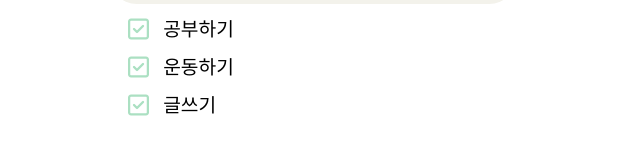
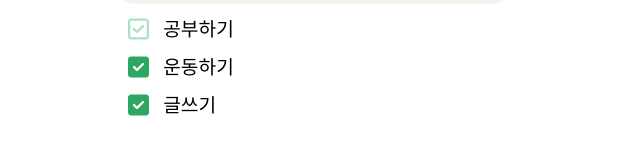
Before and after one commit to yewonbahn/my-todo1, a Vue app: page / in a window 1280 px wide. Shown: the part 151-306 px from the top of the page, without its empty margins (0-640 px from the left). Built offline with nearby package versions, Linux system fonts and the light colour scheme.

Commit message:
feat: 1. 할일 목록 리스팅 오류 수정

```diff
--- a/src/components/TodoMain.vue
+++ b/src/components/TodoMain.vue
@@ -4,12 +4,12 @@
     <main>
       <div class="todos">
         <div class="write">
-          <input type="text"/>
-          <button class="btn add">Add</button>
+          <input  v-model="content" type="text"/>
+          <button class="btn add" @click="addClick">Add</button>
         </div>
         <ul v-for="item in todos" class="list" :key="item.text">
           <li>
-            <i class="far fa-check-square"></i>
+            <i  :class="[checkSquare[item.state],'fa-check-square' ]"></i>
             <span>
               {{item.text}}
               <b>
@@ -28,12 +28,30 @@
 export default {
     data(){
         return{
-        todos:[
-        {text: '공부하기', state: 'yet'},
-        {text: '운동하기', state: 'done'},
-        {text: '글쓰기', state: 'done'},
-      ]
+          content:"",
+          todos:[
+          {text: '공부하기', state: 'yet'},
+          {text: '운동하기', state: 'done'},
+          {text: '글쓰기', state: 'done'},],
+
+          checkSquare: {
+           'yet':'far'
+          ,'done':'fas'
+          }
+
         }
+    },
+    methods:{
+      addClick(){
+        console.log(this.content)
+        this.todos.push({text:this.content,state:'yet'})
+      },
+      select(ev){
+        console.log(ev.target)
+        ev.target.classList.remove('far fa-check-square');
+        console.log(ev.target)
+        ev.target.classList.add('fas fa-check-square');
+      }
     }
 
 }
```
